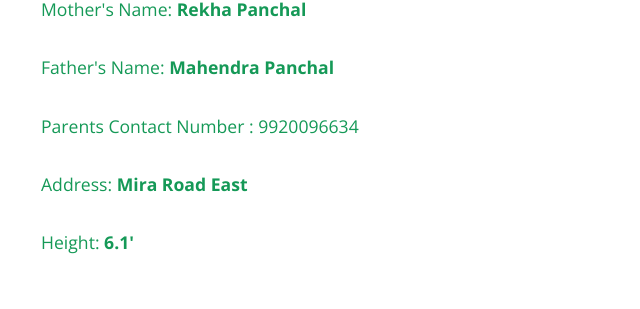
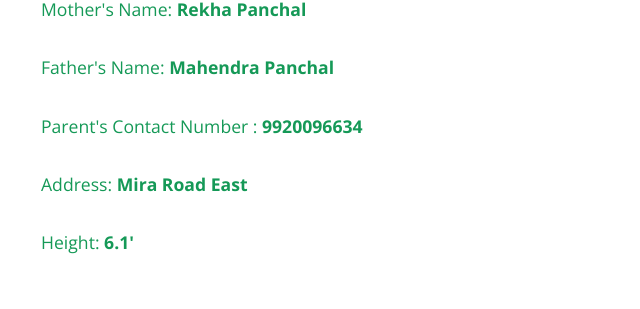
Before and after one commit to appanchal06/panchalaniket.github.io, a Jekyll site: the page built from index.html, in a window 1280 px wide and 900 px high, scrolled down 500 px. Shown: the part 146-455 px from the top of the window, without its empty margins (183-823 px from the left). Built offline with Jekyll 4.4.1, drawn with Linux system fonts in a browser that asks for light colours.

Commit message:
Update index.html

```diff
--- a/index.html
+++ b/index.html
@@ -12,7 +12,7 @@ layout: default
 <h4> Name: <b>Aniket Panchal</b> <h4>
 <h4> Mother's Name: <b>Rekha Panchal</b> <h4>
 <h4> Father's Name: <b>Mahendra Panchal</b> <h4>
- <h4> Parents Contact  Number : 9920096634 </h4>
+<h4> Parent's Contact  Number : <b>9920096634</b> </h4>
 <h4> Address: <b>Mira Road East</b> <h4>
 <h4> Height: <b>6.1'</b> <h4>
   </br>
```
